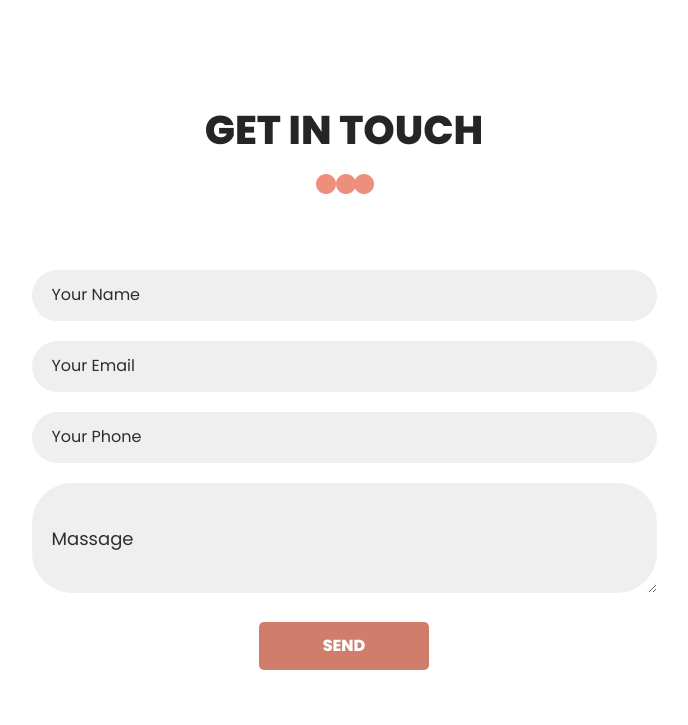
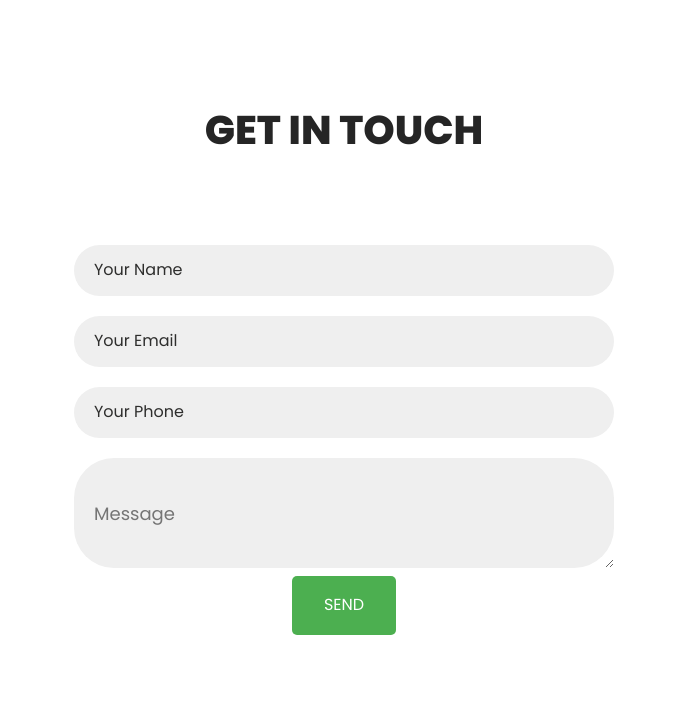
Before and after one commit to Sana368/food_blog, a Django app: page /contact/ in a window 1280 px wide. Shown: the part 76-801 px from the top of the page, without its empty margins (296-984 px from the left). Run offline with Django 5.2, Linux system fonts and the light colour scheme; some libraries are stand-ins or nearby versions.

Commit message:
first commit

```diff
--- a/myapp/templates/contact.html
+++ b/myapp/templates/contact.html
@@ -77,21 +77,30 @@
              <div class="row">
                  <div class="col-sm-12">
                      <h1 class="contact_taital">Get In Touch</h1>
+                     {% if messages %}
+                         {% for message in messages %}
                              <div class="bulit_icon"><img src="{% static 'images/bulit-icon.png' %}"></div>
-               </div>
+                             <div>{{ message }}</div>
+                         {% endfor %}
+                     {% endif %}
                  </div>
              </div>
              <div class="container-fluid">
                  <div class="contact_section_2">
                      <div class="row">
                          <div class="col-md-12">
+                             <form method="POST" action="{% url 'contact' %}">
+                                 {% csrf_token %}
                                  <div class="mail_section_1">
-                        <input type="text" class="mail_text" placeholder="Your Name" name="Your Name">
-                        <input type="text" class="mail_text" placeholder="Your Email" name="Your Email">
-                        <input type="text" class="mail_text" placeholder="Your Phone" name="Your Phone">
-                        <textarea class="massage-bt" placeholder="Massage" rows="5" id="comment" name="Massage"></textarea>
-                        <div class="send_bt"><a href="#">SEND</a></div>
+                                     <input type="text" class="mail_text" placeholder="Your Name" name="name" required>
+                                     <input type="email" class="mail_text" placeholder="Your Email" name="email" required>
+                                     <input type="text" class="mail_text" placeholder="Your Phone" name="phone_number" required>
+                                     <textarea class="massage-bt" placeholder="Message" rows="5" name="message" required></textarea>
+                                     <div class="send_bt">
+                                    <button type="submit">SEND</button>
                                      </div>
+                                 </div>
+                             </form>
                          </div>
                          <div class="map_main">
                              <div class="map-responsive">
@@ -102,6 +111,8 @@
                  </div>
              </div>
          </div>
+     </div>
+
       <!-- contact section end -->
       <!-- footer section start -->
       <div class="footer_section layout_padding">
--- a/myapp/views.py
+++ b/myapp/views.py
@@ -4,6 +4,8 @@ from django.contrib.auth import authenticate, login, logout
 from django.contrib.auth.models import User
 from django.contrib import messages
 from django.contrib.auth.decorators import login_required
+from .models import ContactMessage
+
 
 
 def index(request):
@@ -18,10 +20,24 @@ def blog(request):
 def menu(request):
     return render(request,"coffees.html")
 
+
 def contact(request):
-    if request.method =='POST':
-        name =request.POST.get()
-    return render(request,"contact.html")
+        if request.method == "POST":
+            name = request.POST.get('name', '')
+            email = request.POST.get('email', '')
+            phone_number = request.POST.get('phone_number', '')
+            message = request.POST.get('message', '')
+            if name and email and phone_number and message:
+                ContactMessage.objects.create(name=name, email=email, phone_number=phone_number, message=message)
+                messages.success(request, "Your message has been sent successfully!")
+                return redirect('contact')
+            else:
+                messages.error(request, "Please fill in all fields.")
+
+    # Render the contact form
+        return render(request, 'contact.html')
+
+
 
 def login1_view(request):
     if request.method =='POST':
--- a/project8/static/css/style.css
+++ b/project8/static/css/style.css
@@ -821,8 +821,31 @@ textarea#comment.massage-bt::placeholder {
     margin: 0 auto;
     text-align: center;
 }
+/* Styling the SEND button */
+.send_bt button {
+    background-color: #4CAF50; /* Green background color */
+    color: white; /* White text color */
+    padding: 15px 32px; /* Padding inside the button */
+    font-size: 16px; /* Font size */
+    border: none; /* Remove border */
+    border-radius: 5px; /* Rounded corners */
+    cursor: pointer; /* Change the cursor to a pointer on hover */
+    transition: background-color 0.3s ease; /* Smooth transition effect for background color */
+}
 
-.send_bt a {
+/* Hover effect for the SEND button */
+.send_bt button:hover {
+    background-color: #45a049; /* Darker green color when hovered */
+}
+
+/* Focus effect (optional) */
+.send_bt button:focus {
+    outline: none; /* Remove default outline */
+    box-shadow: 0 0 5px rgba(72, 240, 128, 0.5); /* Add a green glow on focus */
+}
+
+
+/* .send_bt a {
     width: 100%;
     text-align: center;
     font-size: 16px;
@@ -840,7 +863,7 @@ textarea#comment.massage-bt::placeholder {
 .send_bt a:hover {
     color: #fefefd;
     background-color: #4a4949;
-}
+} */
 
 .map_main {
     width: 100%;
```
Also changed, not shown: myapp/models.py (+9 -5 lines), db.sqlite3, myapp/migrations/0002_contactmessage_delete_contact.py (added). Lines whose indentation alone changed are shown as unchanged.
